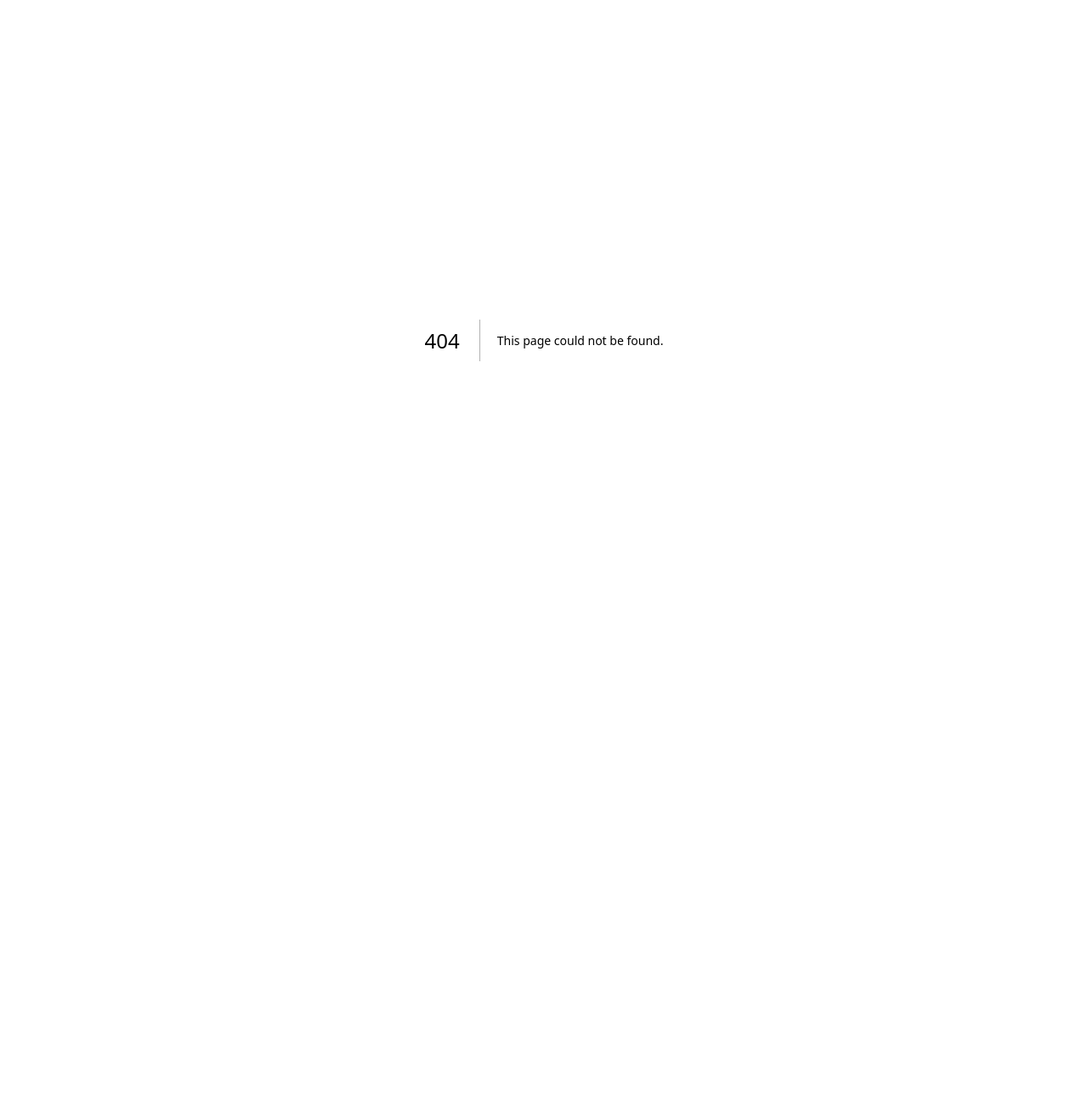
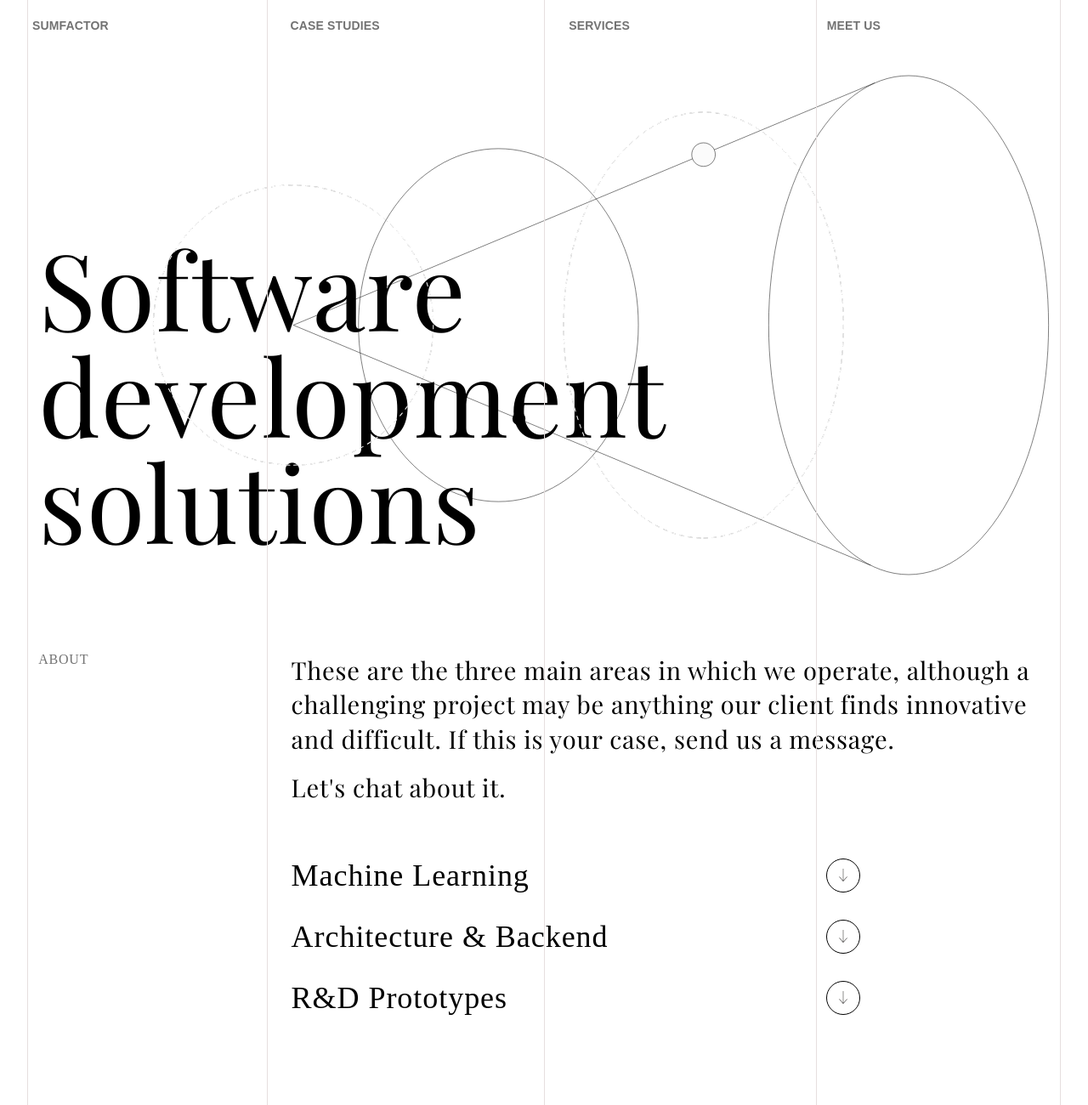
Before and after one commit to Shubham-SumFactor/project-sparkbit, a Next.js app: page /services in a window 1280 px wide. Before the commit this address had no page. Shown: the top 1300 px of the page at 85% size. Before the commit the page ends 800 px from the top, so only its background shows below. Built offline with nearby package versions, Linux system fonts and the light colour scheme; a web font is replaced by a local one.

Commit message:
services page added with css

```diff
--- /dev/null
+++ b/pages/services.tsx
@@ -0,0 +1,94 @@
+import Link from 'next/link';
+import Image from 'next/link';
+import styles from '../styles/services.module.css'
+import NavBar from './components/navBar/NavBar';
+import ContactUs from './components/contactUs/ContactUs';
+
+const Services = () => {
+
+    return (
+
+        <div className={styles.container}>
+
+            <main className={styles.main}>
+
+                <div className="vertical-lines">
+                    <div className="line1"></div>
+                    <div className="line2"></div>
+                    <div className="line3"></div>
+                </div>
+
+                <NavBar />
+
+                <div className={styles.hero}>
+                    <h1 className={styles.title}>
+                        Software development <br></br>solutions
+                    </h1>
+                    <div className={styles.graphicElement}></div>
+                </div>
+
+
+                <section className={styles.about}>
+                    <h2>ABOUT</h2>
+                    <div className={styles.content}>
+                        <p>
+                            These are the three main areas in which we operate, although a
+                            challenging project may be anything our client finds innovative and
+                            difficult. If this is your case, send us a message.
+                        </p>
+                        <p>Let's chat about it.</p>
+
+                        <div className={styles.areas}>
+                            <div className={styles.area}>
+                                <h3>Machine Learning</h3>
+                                <div className={styles.scrollCircle}>
+                                    <div className={styles.scrollButton} >
+                                        <img src="/down-arrow1.svg" alt="whatwedo" height="15px" width='20px' />
+                                    </div>
+                                </div>
+                            </div>
+                            <div className={styles.area}>
+                                <h3>Architecture & Backend</h3>
+                                <div className={styles.scrollCircle}>
+                                    <div className={styles.scrollButton} >
+                                        <img src="/down-arrow1.svg" alt="whatwedo" height="15px" width='20px' />
+                                    </div>
+                                </div>
+                            </div>
+                            <div className={styles.area}>
+                                <h3>R&D Prototypes</h3>
+                                <div className={styles.scrollCircle}>
+                                    <div className={styles.scrollButton} >
+                                        <img src="/down-arrow1.svg" alt="whatwedo" height="15px" width='20px' />
+                                    </div>
+                                </div>
+                            </div>
+
+                        </div>
+                    </div>
+                </section>
+
+                <section className={styles.threeCircles}>
+                    <img className={styles.servicesImage} src="/3circles.svg" alt="whatwedo" />
+                </section>
+
+                <section className={styles.machineLearning}>
+                    <h2>
+                        Machine Learning
+                    </h2>
+                    <p>
+                    We build robust and scalable Machine Learning solutions. We automate data processing and develop models and algorithms that become our clients' core IP. Knowing that the ML project can be complex and unpredictable, we lead you through it with a fully-managed process.
+                    </p>
+                </section>
+
+            </main>
+
+            {/* <ContactUs /> */}
+
+
+        </div>
+
+    );
+};
+
+export default Services;
--- /dev/null
+++ b/styles/services.module.css
@@ -0,0 +1,277 @@
+.container {
+    min-height: 100vh;
+    padding: 0 2rem;
+    background-color: white;
+    overflow-x: hidden;
+}
+
+.main {
+    display: flex;
+    flex-direction: column;
+    justify-content: flex-start;
+    align-items: flex-start;
+    min-height: 100vh;
+    border-left: 0.5px solid rgb(230, 223, 223);
+    border-right: 0.5px solid rgb(230, 223, 223);
+    padding-left: 1%;
+    padding-right: 1%;
+    overflow: hidden;
+}
+
+
+.hero {
+    margin-top: 2.5%;
+    display: grid;
+    grid-template-columns: 1fr 1fr;
+    align-items: center;
+    width: 100%;
+    height: 690px;
+    position: relative;
+    margin-bottom: 3rem;
+    overflow: hidden;
+}
+
+.title {
+    line-height: 1;
+    font-size: 125px;
+    font-weight: 100;
+    bottom: 10%;
+    left: 0%;
+    position: absolute;
+    color: #000000 !important;
+    letter-spacing: 1px;
+    z-index: 2;
+    /* border: 1px solid cyan; */
+
+}
+
+.graphicElement {
+    background-image: url('/services.svg');
+    background-repeat: no-repeat;
+    background-position: center;
+    background-size: contain;
+    width: 66rem;
+    height: 39rem;
+    z-index: 2;
+    position: absolute;
+    right: 0%;
+    margin-top: 1rem;
+    /* border: 1px solid red; */
+}
+
+
+/* about section */
+
+.about {
+    margin-bottom: 5rem;
+    display: grid;
+    grid-template-columns: 1fr 3fr;
+    width: 100%;
+}
+
+.about h2 {
+    font-family: serif;
+    font-size: 16px;
+    color: #737373;
+    font-weight: 400;
+    line-height: 1;
+    margin-bottom: 1rem;
+    letter-spacing: 0.05rem;
+    font-weight: lighter;
+
+}
+
+.about p {
+    font-size: 29px;
+    line-height: 140%;
+    color: #000000;
+    font-weight: lighter;
+    overflow-wrap: break-word;
+    letter-spacing: 0.05rem;
+    font-weight: 400;
+
+}
+
+.content {
+    display: grid;
+    gap: 1rem;
+    /* border: 1px solid cyan; */
+}
+
+.areas {
+    display: grid;
+    gap: 1rem;
+    /* border: 1px solid red; */
+    margin: 3rem 0;
+
+}
+
+.area {
+    display: flex;
+    justify-content: space-between;
+    align-items: center;
+    /* border-bottom: 1px solid #ccc; */
+    padding-bottom: 1rem;
+    /* border: 1px solid gold; */
+    width: 75%;
+    gap: 1;
+}
+
+.area h3 {
+    font-family: serif;
+    font-size: 36px;
+    font-weight: normal;
+    line-height: 1;
+    letter-spacing: 0.06rem;
+}
+
+.scrollButton {
+    cursor: pointer;
+    transition: transform 0.3s ease;
+    /* z-index: 200; */
+}
+
+.scrollButton:hover {
+    transform: translateY(48%) translateY(1px);
+}
+
+.scrollCircle {
+    cursor: pointer;
+    /* z-index: 200; */
+    border: 1px solid black;
+    width: 40px;
+    height: 40px;
+    border-radius: 50%;
+    overflow: hidden;
+    display: flex;
+    justify-content: center;
+    align-items: center;
+}
+
+
+.threeCircles {
+    /* border: 1px solid red; */
+    display: flex;
+    justify-content: center;
+    align-self: center;
+    /* height: 440.625px; */
+    height: 100%;
+    width: 100%;
+    /* width: 668.889px; */
+}
+
+.servicesImage {
+    /* border: 1px solid cyan; */
+    width: 51%;
+}
+
+.machineLearning {
+    display: flex;
+    justify-content: center;
+    align-self: center;
+    flex-direction: column;
+    margin: 8rem 0;
+    /* border: 1px solid red; */
+    width: 50%;
+}
+
+.machineLearning h2 {
+    font-size: 90px;
+    white-space: nowrap;
+    font-weight: 400;
+    line-height: 88px;
+ }
+
+ .machineLearning p {
+    /* border: 1px solid cyan; */
+    font-size: 21px;
+    /* white-space: nowrap; */
+    letter-spacing: 0.05rem;
+    font-weight: 400;
+    line-height: 30px;
+    padding: 1rem 0;
+    word-break: normal;
+ }
+
+@media (max-width: 768px) {
+    .hero {
+        margin-top: 0;
+        margin-bottom: 0;
+        grid-template-columns: 1fr;
+        height: 600px;
+
+    }
+
+    .container {
+        padding-right: 0;
+        padding-left: 8px;
+
+    }
+
+    .title {
+        font-size: 4.1rem;
+        white-space: normal;
+        text-align: left;
+        letter-spacing: 1px;
+        line-height: 1;
+        bottom: 12%;
+    }
+
+    .graphicElement {
+        width: 100%;
+        height: 111%;
+        background-position: left;
+        background-size: cover;
+        top: 13%;
+
+
+    }
+
+    .about {
+        grid-template-columns: 1fr;
+        margin-bottom: 1rem;
+
+    }
+
+    .area {
+        width: 100%;
+    }
+
+    .servicesImage {
+        width: 100%;
+    }
+
+}
+
+@media (min-width: 1600px) {
+    .title {
+        font-size: 120px;
+        /* border: 1px solid yellow; */
+        width: 100%;
+
+    }
+
+    .main {
+        display: grid;
+        grid-template-columns: repeat(1, 1fr);
+        gap: 1px;
+        width: 100%;
+        max-width: 1440px;
+        position: relative;
+        margin: 0 auto;
+        overflow: visible;
+    }
+
+    .hero {
+        height: 95vh;
+        overflow: visible;
+        /* border: 1px solid purple; */
+    }
+
+    .graphicElement {
+        left: 74%;
+        z-index: 1000;
+        height: 624px;
+        width: 740px;
+    }
+}
```
Also changed, not shown: public/services.svg (added).
